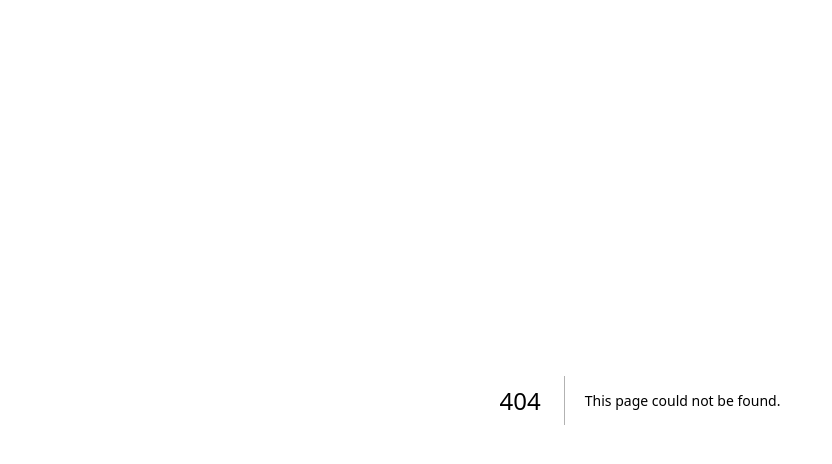
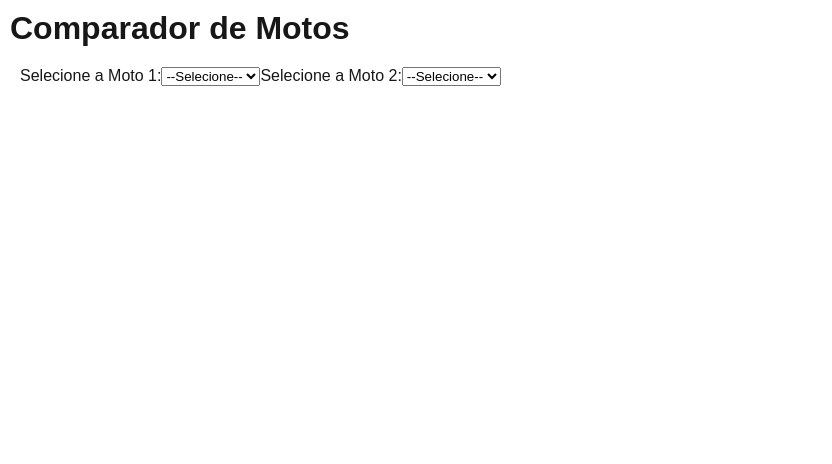
Before and after one commit to thiagoalmeida22/moto-scaffolding, a Next.js app: page /comparador in a window 1280 px wide. Before the commit this address had no page. Shown: the top 464 px of the page, without its empty margins (0-832 px from the left). Built offline with nearby package versions, Linux system fonts and the light colour scheme.

Commit message:
Cria uma versão inicial mockada para comparar 2 motos selecionadas via menu

```diff
--- /dev/null
+++ b/src/app/comparador/page.js
@@ -0,0 +1,88 @@
+'use client';
+
+import React, { useState } from 'react';
+import { motos } from '@/data/motos';
+import './style.css';
+
+function Comparador() {
+    const [moto1, setMoto1] = useState(null);
+    const [moto2, setMoto2] = useState(null);
+
+    const handleChangeMoto1 = (event) => {
+        const selectedMoto = motos.find(moto => moto.id === parseInt(event.target.value));
+        setMoto1(selectedMoto);
+    };
+
+    const handleChangeMoto2 = (event) => {
+        const selectedMoto = motos.find(moto => moto.id === parseInt(event.target.value));
+        setMoto2(selectedMoto);
+    };
+
+    const getComparisonArrow = (value1, value2) => {
+        if (value1 > value2) {
+            return '→'; // Apontando para a direita
+        } else if (value2 > value1) {
+            return '←'; // Apontando para a esquerda
+        }
+        return '='; // Se forem iguais, não retorna nada
+    };
+
+    return (
+        <div>
+            <h1>Comparador de Motos</h1>
+            <div>
+                <label htmlFor="moto1">Selecione a Moto 1:</label>
+                <select id="moto1" onChange={handleChangeMoto1}>
+                    <option value="">--Selecione--</option>
+                    {motos.map(moto => (
+                        <option key={moto.id} value={moto.id}>{moto.nome}</option>
+                    ))}
+                </select>
+
+                <label htmlFor="moto2">Selecione a Moto 2:</label>
+                <select id="moto2" onChange={handleChangeMoto2}>
+                    <option value="">--Selecione--</option>
+                    {motos.map(moto => (
+                        <option key={moto.id} value={moto.id}>{moto.nome}</option>
+                    ))}
+                </select>
+            </div>
+
+            {moto1 && moto2 && (
+                <div style={{ display: 'flex', justifyContent: 'space-evenly', marginTop: '20px' }}>
+                    <div style={{ textAlign: 'center' }}>
+                        <h2>{moto1.nome}</h2>
+                        <p>
+                            Potência: {moto1.potencia} cv
+                        </p>
+                        <p>
+                            Peso: {moto1.peso} kg
+                        </p>
+                        <p>Tipo: {moto1.tipo}</p>
+                    </div>
+                    <div style={{ display: 'flex', flexDirection: 'column', alignItems: 'center', width: '50px' }}>
+                        {/* Setas de comparação */}
+                        <span style={{ fontSize: '24px' }}>
+                            {getComparisonArrow(moto1.potencia, moto2.potencia)}
+                        </span>
+                        <span style={{ fontSize: '24px' }}>
+                            {getComparisonArrow(moto1.peso, moto2.peso)}
+                        </span>
+                    </div>
+                    <div style={{ textAlign: 'center' }}>
+                        <h2>{moto2.nome}</h2>
+                        <p>
+                            Potência: {moto2.potencia} cv
+                        </p>
+                        <p>
+                            Peso: {moto2.peso} kg
+                        </p>
+                        <p>Tipo: {moto2.tipo}</p>
+                    </div>
+                </div>
+            )}
+        </div>
+    );
+}
+
+export default Comparador;
--- /dev/null
+++ b/src/app/comparador/style.css
@@ -0,0 +1,11 @@
+body {
+    font-family: Arial, sans-serif;
+}
+
+div {
+    margin: 10px;
+}
+
+h1 {
+    margin-bottom: 20px;
+}
--- /dev/null
+++ b/src/data/motos.js
@@ -0,0 +1,6 @@
+export const motos = [
+    { id: 1, nome: 'Moto A', potencia: 200, peso: 250, tipo: 'Street' },
+    { id: 2, nome: 'Moto B', potencia: 150, peso: 200, tipo: 'Sport' },
+    { id: 3, nome: 'Moto C', potencia: 250, peso: 200, tipo: 'Cruiser' },
+    { id: 4, nome: 'Moto D', potencia: 200, peso: 150, tipo: 'Adventure' },
+];
```
